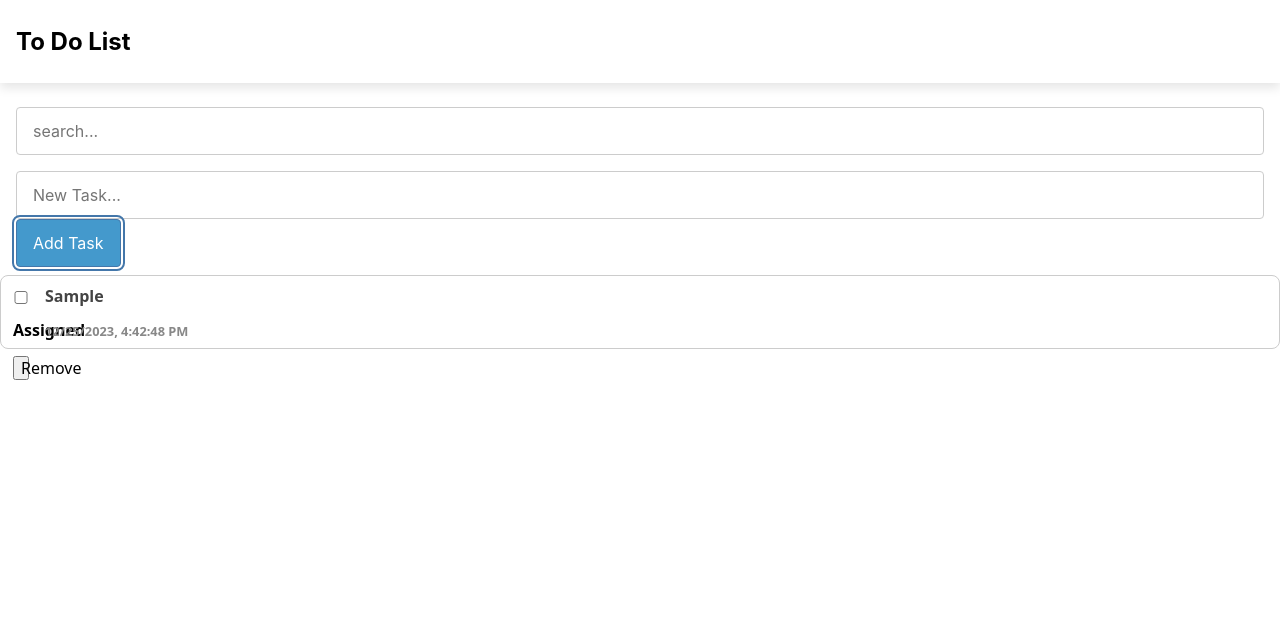
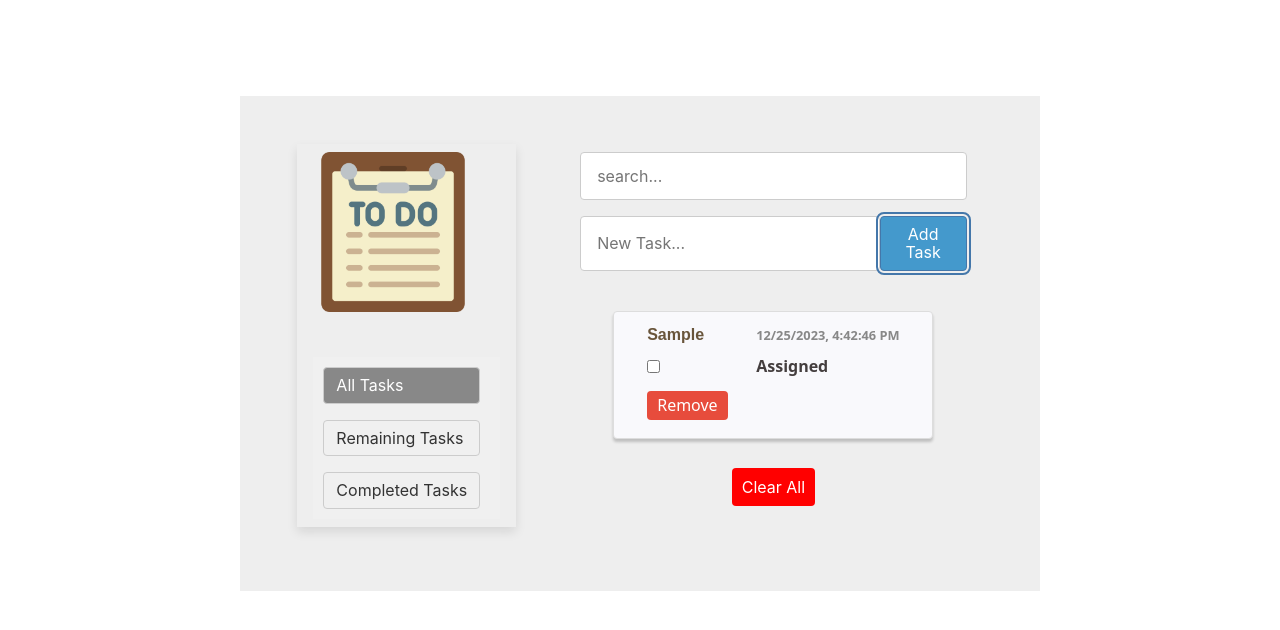
Before and after one commit to sadishaaaa/LeapFrogAssignment, a website built with Vite: page TYPESCRIPT/to-do-list/index.html in a window 1280 px wide. Both pictures are taken after typing "Sample" into the empty fields and a click on the button "Add Task". Built offline with nearby package versions, Linux system fonts and the light colour scheme.

Commit message:
design done with all the functionalir=ties

```diff
--- a/TYPESCRIPT/to-do-list/index.html
+++ b/TYPESCRIPT/to-do-list/index.html
@@ -7,8 +7,16 @@
     <title>To-do-list</title>
   </head>
   <body>
+    <section class="container">
       <header class="header">
-      <h2>To Do List</h2>
+        <div id="logo">
+          <img src="./src/Assets/Img/fav-icon.png" alt="" />
+        </div>
+        <div class="tab-container">
+          <a href="#" id="all-tasks" class="tab active">All Tasks</a>
+          <a href="#" id="remaining-tasks" class="tab">Remaining Tasks</a>
+          <a href="#" id="completed-tasks" class="tab">Completed Tasks</a>
+        </div>
       </header>
       <div id="app">
         <div id="search-container" class="search-container">
@@ -31,6 +39,8 @@
         </div>
         <div id="task-list"></div>
       </div>
+    </section>
+
     <script type="module" src="./src/main.ts"></script>
   </body>
 </html>
--- a/TYPESCRIPT/to-do-list/src/Styles/style.css
+++ b/TYPESCRIPT/to-do-list/src/Styles/style.css
@@ -11,6 +11,37 @@ body {
     Arial, sans-serif, "Apple Color Emoji", "Segoe UI Emoji", "Segoe UI Symbol";
 }
 
+a {
+  text-decoration: none;
+}
+
+.container {
+  display: flex;
+  justify-content: center;
+  width: 50rem;
+  background-color: #eeeeee;
+  margin: 6rem auto;
+  padding: 3rem;
+  gap: 3rem;
+}
+
+.header {
+  display: flex;
+  flex-direction: column;
+  gap: 2rem;
+  padding: 8px 16px;
+  margin-bottom: 16px;
+  box-shadow: 0 5px 10px rgba(0, 0, 0, 0.1);
+}
+
+#logo {
+  width: 10rem;
+}
+#logo img {
+  max-width: 100%;
+}
+
+/* stule for the form */
 form {
   display: grid;
   place-content: center;
@@ -22,9 +53,10 @@ form {
   font-weight: bold;
   line-height: 1.1;
   display: grid;
-  grid-template-columns: 1em auto;
+  grid-template-columns: auto auto;
   gap: 16px;
   height: 48px;
+  justify-content: center;
   align-items: center;
 }
 
@@ -37,6 +69,18 @@ form {
   cursor: not-allowed;
 }
 
+/* style for the input */
+.input {
+  width: 100%;
+  min-height: 48px;
+  padding: 8px 16px;
+  border-radius: 4px;
+  border: 1px solid #ccc;
+}
+
+input[type="checkbox"] {
+  margin-right: 5rem;
+}
 input[type="checkbox"]::before {
   content: "";
   width: 0.65em;
@@ -49,7 +93,6 @@ input[type="checkbox"]::before {
   /* Windows High Contrast Mode */
   background-color: CanvasText;
 }
-
 input[type="checkbox"]:checked::before {
   transform: scale(1);
 }
@@ -65,26 +108,12 @@ input[type="checkbox"]:disabled {
   color: var(--form-control-disabled);
   cursor: not-allowed;
 }
-
-.header {
-  padding: 8px 16px;
-  margin-bottom: 16px;
-  box-shadow: 0 5px 10px rgba(0, 0, 0, 0.1);
-}
-
-.input {
-  width: 100%;
-  min-height: 48px;
-  padding: 8px 16px;
-  border-radius: 4px;
-  border: 1px solid #ccc;
-}
-
 .input:focus {
   outline: max(2px, 0.15em) solid var(--form-control-color);
   outline-offset: max(2px, 0.15em);
 }
 
+/* styles for the button */
 .btn {
   min-height: 48px;
   padding: 8px 16px;
@@ -117,25 +146,92 @@ input[type="checkbox"]:disabled {
   background: #47a;
 }
 
-.task-item {
+/* styles for the tasks */
+
+#task-list {
   display: flex;
+  flex-direction: column;
   align-items: center;
-  padding: 12px;
-  border: 1px solid #ccc;
-  border-radius: 8px;
-  margin-bottom: 12px;
+  padding: 2rem 0;
+  gap: 1.2rem;
 }
 
+.task-item {
+  margin-bottom: 10px;
+  border: 1px solid #ddd;
+  background: #f9f9fc;
+  border-radius: 4px;
+  padding: 10px;
+  height: 8rem;
+  width: 20rem;
+  padding: 1rem;
+  box-shadow: 0 3px 3px rgba(0, 0, 0, 0.2);
+}
 .task-item-value {
-  flex-grow: 1;
-  color: #444;
-  font-weight: 600;
+  font-family: Arial, Helvetica, sans-serif;
+  font-size: 1rem;
+  font-weight: bolder;
+  overflow: hidden;
+  color: #69553b;
 }
+
 .task-date {
   margin-left: auto;
   color: #888;
   font-size: 0.8em;
 }
+.task-status {
+  font-weight: bold;
+}
+
+.task-status.assigned {
+  color: rgb(68, 62, 62);
+}
+
+.task-status.completed {
+  color: green;
+}
+.form-control button {
+  background-color: #e74c3c;
+  color: #fff;
+  border: none;
+  padding: 5px 10px;
+  border-radius: 4px;
+  cursor: pointer;
+  width: fit-content;
+  transition: background-color 0.3s ease;
+}
 .controls {
   padding: 8px 16px;
+  display: flex;
 }
+
+/* Style for the container of the tabs */
+.tab-container {
+  margin-top: 10px;
+  background-color: #f0f0f0;
+  padding: 10px;
+  display: flex;
+  flex-direction: column;
+  gap: 1rem;
+}
+.tab {
+  display: inline-block;
+  margin-right: 10px;
+  padding: 8px 12px;
+  background-color: #f0f0f0;
+  text-decoration: none;
+  color: #333;
+  border: 1px solid #ccc;
+  border-radius: 4px;
+  cursor: pointer;
+}
+
+.tab.active {
+  background-color: #888;
+  color: #fff;
+}
+
+.tab:hover {
+  background-color: #ddd;
+}
--- a/TYPESCRIPT/to-do-list/src/main.ts
+++ b/TYPESCRIPT/to-do-list/src/main.ts
@@ -44,8 +44,7 @@ function removeTask(id: string): void {
   taskList.removeTaskById(id);
   render();
 }
-
-function renderList(tasks: TaskList) {
+function renderList(tasks: TaskList, status: string) {
   if (!taskListElement) throw new Error("DOM element not found");
 
   taskListElement.innerHTML = "";
@@ -70,36 +69,118 @@ function renderList(tasks: TaskList) {
     taskValue.classList.add("task-item-value");
     taskValue.textContent = task.value;
 
-    const status = document.createElement("div");
-    status.classList.add("task-status");
-    status.textContent = task.completed ? "Completed" : "Assigned";
+    const statusElement = document.createElement("div");
+    statusElement.classList.add("task-status");
+    statusElement.classList.add(task.completed ? "completed" : "assigned");
+    statusElement.textContent = task.completed ? "Completed" : "Assigned";
 
     const assignedDate = document.createElement("div");
     assignedDate.classList.add("task-date");
+    assignedDate.textContent = task.getAssignedDate()
+      ? ` ${task.getAssignedDate()!.toLocaleString()}`
+      : "";
 
-    // Inside the renderList function
     const removeButton = document.createElement("button");
     removeButton.textContent = "Remove";
     removeButton.addEventListener("click", () => {
       removeTask(task.id);
     });
+    label.appendChild(taskValue);
+    label.appendChild(assignedDate);
+    label.appendChild(inputField);
+    label.appendChild(statusElement);
+    label.appendChild(removeButton);
 
-    label.appendChild(removeButton);
-    // Check if assignedDate is not null before calling toLocaleString
-    assignedDate.textContent = task.getAssignedDate()
-      ? ` ${task.getAssignedDate()!.toLocaleString()}`
-      : "";
-
-    label.appendChild(inputField);
-    label.appendChild(taskValue);
-    label.appendChild(status);
-    label.appendChild(assignedDate);
-    label.appendChild(removeButton);
     element.appendChild(label);
 
     taskListElement.appendChild(element);
   });
+  const clearAllButton = document.createElement("button");
+  clearAllButton.textContent = "Clear All";
+  clearAllButton.style.background = "red";
+  clearAllButton.style.color = "#fff";
+  clearAllButton.style.borderRadius = "4px";
+  clearAllButton.style.borderRadius = "4px";
+  clearAllButton.style.border = "none";
+  clearAllButton.style.padding = "0.6rem";
+
+  clearAllButton.addEventListener("click", () => {
+    clearAllTasks(status);
+  });
+
+  taskListElement.appendChild(clearAllButton);
+
+
+
+  function showReminderWithDelay() {
+    setTimeout(() => {
+      if (hasRemainingTasks()) {
+        showReminder();
+      }
+    }, 3000);
+  }
+
+  showReminderWithDelay();
 }
+function clearAllTasks(status: string) {
+  if (status === "completed") {
+    taskList.list = taskList.list.filter((task) => !task.completed);
+  } else if (status === "remaining") {
+    taskList.list = taskList.list.filter((task) => task.completed);
+  } else {
+    taskList.list = [];
+  }
+
+  render();
+}
+function showReminder() {
+  alert("This is reminder to complete your assigned task!");
+}
+function hasRemainingTasks(): boolean {
+  return taskList.list.some((task) => !task.completed);
+}
+
+document.getElementById("remaining-tasks")?.addEventListener("click", () => {
+  render("", "remaining");
+});
+
+document.getElementById("completed-tasks")?.addEventListener("click", () => {
+  render("", "completed");
+});
+const tabs = document.querySelectorAll(".tab");
+
+function tabClickHandler(this: HTMLElement) {
+  // Remove the 'active' class from all tabs
+  tabs.forEach((t: HTMLElement) => t.classList.remove("active"));
+
+  // Add the 'active' class to the clicked tab
+  this.classList.add("active");
+
+  // Call the corresponding render function based on the clicked tab
+  const tabId = this.id;
+  switch (tabId) {
+  case "remaining-tasks":
+    render("", "remaining");
+    break;
+  case "completed-tasks":
+    render("", "completed");
+    break;
+  case "all-tasks":
+    render("", "");
+    break;
+  default:
+    break;
+  }
+}
+
+// Convert NodeList to array using Array.from
+Array.from(tabs).forEach((tab: HTMLElement) => {
+  tab.addEventListener("click", tabClickHandler);
+});
+
+tabs.forEach((tab: HTMLElement) => {
+  tab.addEventListener("click", tabClickHandler);
+});
 
 searchInput?.addEventListener("input", (e) => {
   const searchParam = (e.target as HTMLInputElement)?.value;
@@ -115,10 +196,16 @@ addTaskButton?.addEventListener("click", () => {
   }
 });
 
-function render(searchParam: string = "") {
+function render(searchParam: string = "", status: string = "") {
   const filteredTaskList = search(taskList, searchParam);
+  const filteredByStatus = status
+    ? new TaskList(
+      filteredTaskList.list.filter(
+        (task) => task.completed === (status === "completed")))
+    : filteredTaskList;
 
-  renderList(filteredTaskList);
+  renderList(filteredByStatus, status);
+
   localStorage.setItem("tasks", JSON.stringify(taskList.list));
 }
 
@@ -133,5 +220,4 @@ function loadTasksFromLocalStorage(): void {
   }
 }
 
-// Call this function on page load
 loadTasksFromLocalStorage();
```
Lines whose indentation alone changed are shown as unchanged.
